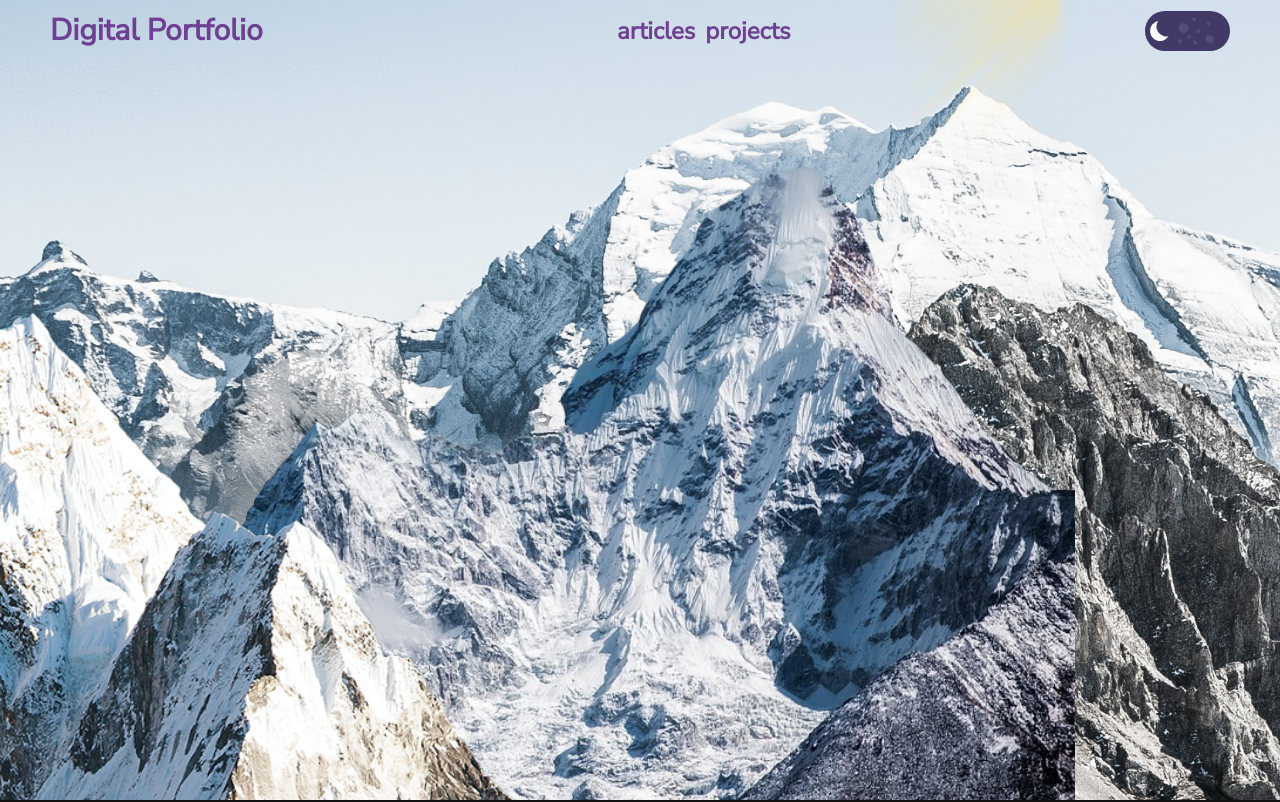
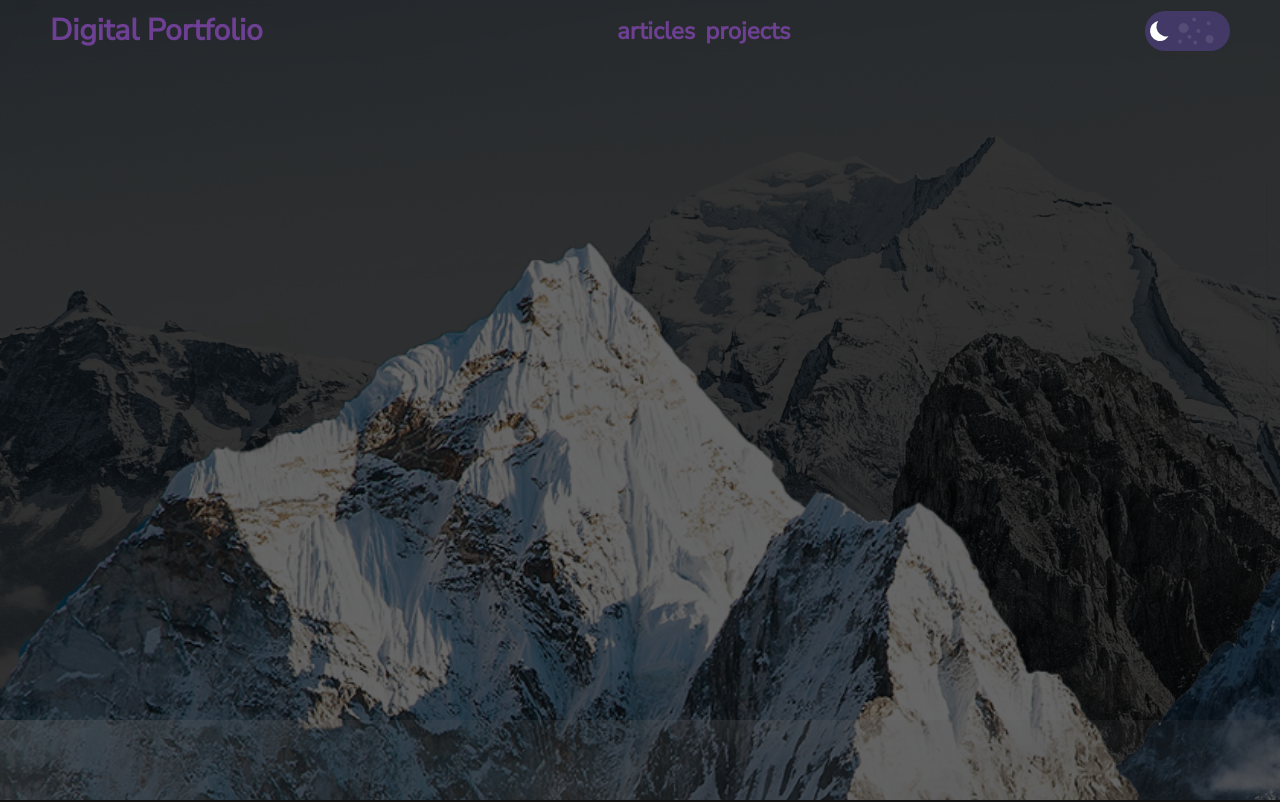
Before and after one commit to ChrPetrou/PersonalBlog, a Next.js app: page / in a window 1280 px wide. Shown: the top 802 px of the page. Built offline with nearby package versions, Linux system fonts and the light colour scheme.

Commit message:
trying to do parallax effect v.3

```diff
--- a/components/ParallaxaIntro.js
+++ b/components/ParallaxaIntro.js
@@ -1,41 +1,60 @@
+import colors from "configs/colors";
 import {
-  mountainBottom,
-  mountainL,
+  cloud,
+  fog,
   mountainL2,
   mountainR,
   parallaxbg,
   sunLight,
 } from "configs/images";
 import Image from "next/image";
+import { useTheme } from "providers/ThemeProvider";
 import React, { useEffect, useRef, useState } from "react";
 import styled from "styled-components";
 
 const Container = styled.div`
   width: 100%;
   margin: auto;
-  max-width: 2000px;
+  width: 2000px;
   overflow: hidden;
-  min-height: 800px;
+  min-height: 100vh;
   display: flex;
-  /* background-image: ${({ bg }) => `url(${bg})`}; */
+  background-color: ${({ theme }) =>
+    theme == "dark" ? " rgb(0 0 0 / 50%)" : "unset"};
+
+  & > p {
+    color: ${({ theme }) => colors[theme].text};
+  }
   background-size: cover;
-  background-position: top;
-  background-repeat: repeat;
+  background-repeat: no-repeat;
   position: relative;
   transition: all 1s linear;
+  background-position: ${({ mouseMovmentX, mouseMovmentY }) =>
+    `calc(-10% + ${mouseMovmentX / 100}px) calc(-% + ${mouseMovmentY / 10}px)`};
+
+  ::after {
+    content: "";
+    width: 100%;
+    height: 100%;
+    position: absolute;
+    background-color: ${({ theme }) =>
+      theme == "dark" ? " rgb(0 0 0 / 60%)" : "unset"};
+  }
 
   .BgMountain {
-    perspective: 1000;
     transition: all 1s linear;
     position: absolute;
+
+    mix-blend-mode: saturation;
     min-width: 2000px;
     min-height: 2000px;
     transform: ${({ mouseMovmentX, mouseMovmentY }) =>
       `translate(calc(-1%  + ${mouseMovmentX / 20}px), calc(-1%  + ${
-        mouseMovmentY / 10
+        mouseMovmentY / 5
       }px))`};
+
     object-fit: cover;
-    top: 700px;
+    top: 800px;
     margin: auto;
     bottom: 0;
     left: -50px;
@@ -45,15 +64,18 @@ const Container = styled.div`
   }
 
   .Mountain1 {
-    perspective: 1000;
+    perspective: 1000000;
+    mix-blend-mode: ${({ theme }) => (theme == "dark" ? "" : "unset")};
     transition: all 1s linear;
     position: absolute;
 
     transform: ${({ mouseMovmentX, mouseMovmentY }) =>
-      `translate(calc(-50%  + ${mouseMovmentX}px), calc(-10%  + ${mouseMovmentY}px))`};
+      `translate(calc(-1%  + ${mouseMovmentX / 10}px), calc(-1%  + ${
+        mouseMovmentY / 3
+      }px))`};
     object-fit: contain;
-    max-width: 1300px;
-    max-height: 750px;
+    max-width: 1500px;
+    max-height: 950px;
     width: 100%;
     height: 100%;
     aspect-ratio: 1;
@@ -61,20 +83,21 @@ const Container = styled.div`
     top: 20%;
   }
   .Mountain2 {
+    /* mix-blend-mode: hue; */
     perspective: 1000;
     transition: all 1s linear;
     position: absolute;
     object-fit: contain;
-    max-width: 1300px;
-    max-height: 900px;
+    max-width: 1600px;
+    max-height: 1000px;
     width: 100%;
     height: 100%;
-    /* transform: ${({ mouseMovmentX, mouseMovmentY }) =>
-      `translate(${mouseMovmentX / 5 + "px"}, ${
-        mouseMovmentY / 50 + "px"
-      })`}; */
+    transform: ${({ mouseMovmentX, mouseMovmentY }) =>
+      `translate(calc(-2%  + ${mouseMovmentX / 5}px), calc(-1%  + ${
+        mouseMovmentY / 3
+      }px))`};
     aspect-ratio: 1;
-    right: 55%;
+    right: 35%;
     top: 20%;
   }
   .sunLight {
@@ -92,19 +115,39 @@ const Container = styled.div`
   .MountnBtm {
     position: absolute;
     object-fit: cover;
-    /* max-width: 794px; */
-    /* max-height: 400px; */
     width: 100%;
     height: 100%;
     transform: scaleX(-1);
     right: 0;
     top: 10%;
   }
+  .fog1 {
+    position: absolute;
+    object-fit: cover;
+    width: 100%;
+    height: 100%;
+    left: 0;
+    transition: all 1s linear;
+    top: ${({ scrollDirection }) =>
+      scrollDirection === "down" ? "0%" : "90%"};
+  }
+  .cloud {
+    position: absolute;
+    object-fit: contain;
+    max-width: 200px;
+    max-height: 200px;
+    width: 100%;
+    height: 100%;
+    left: 0;
+    top: -10%;
+  }
 `;
 const ParallaxaIntro = () => {
+  const [theme] = useTheme();
   const ref = useRef(null);
   const [mouseMovment, setMouseMovment] = useState({ x: 0, y: 0 });
-  console.log(ref.current);
+  const [scrollY, setScrollY] = useState(0);
+  const [scrollDirection, setScrollDirection] = useState("down");
 
   const handleMouse = (e) => {
     if (ref.current) {
@@ -112,8 +155,6 @@ const ParallaxaIntro = () => {
       let y = e.clientY - ref.current.clientHeight / 2; //check how far is mouse from the center of container in Y axis
       setMouseMovment({ x, y });
     }
-
-    // setMouseMovment(window.innerWidth);
 
     console.log(mouseMovment);
   };
@@ -135,10 +176,25 @@ const ParallaxaIntro = () => {
     };
   }, [mouseMovment]);
 
+  useEffect(() => {
+    const handleScroll = () => {
+      setScrollY(window.scrollY);
+      setScrollDirection(window.scrollY > scrollY ? "down" : "up");
+    };
+
+    window.addEventListener("scroll", handleScroll);
+
+    return () => {
+      window.removeEventListener("scroll", handleScroll);
+    };
+  }, [scrollY]);
+
   return (
     <Container
       ref={ref}
+      theme={theme}
       bg={parallaxbg}
+      scrollDirection={scrollDirection}
       mouseMovmentX={mouseMovment.x}
       mouseMovmentY={mouseMovment.y}
     >
@@ -164,13 +220,8 @@ const ParallaxaIntro = () => {
         height={3800}
         alt="mnt2"
       />
-      <Image
-        className="sunLight"
-        src={sunLight}
-        width={3800}
-        height={3800}
-        alt="mnt2"
-      />
+
+      <Image className="fog1" src={fog} width={3800} height={3800} alt="fog" />
     </Container>
   );
 };
--- a/configs/images.js
+++ b/configs/images.js
@@ -9,3 +9,5 @@ export const mountainL = "/assets/images/parallax/mountain3.png";
 export const mountainL2 = "/assets/images/parallax/mountain4.png";
 export const mountainBottom = "/assets/images/parallax/mountainBtm.png";
 export const sunLight = "/assets/images/parallax/sunlight.png";
+export const fog = "/assets/images/parallax/fog.png";
+export const cloud = "/assets/images/parallax/cloud.png";
```
Also changed, not shown: public/assets/images/parallax/cloud.png (added), public/assets/images/parallax/fog.png (added).
